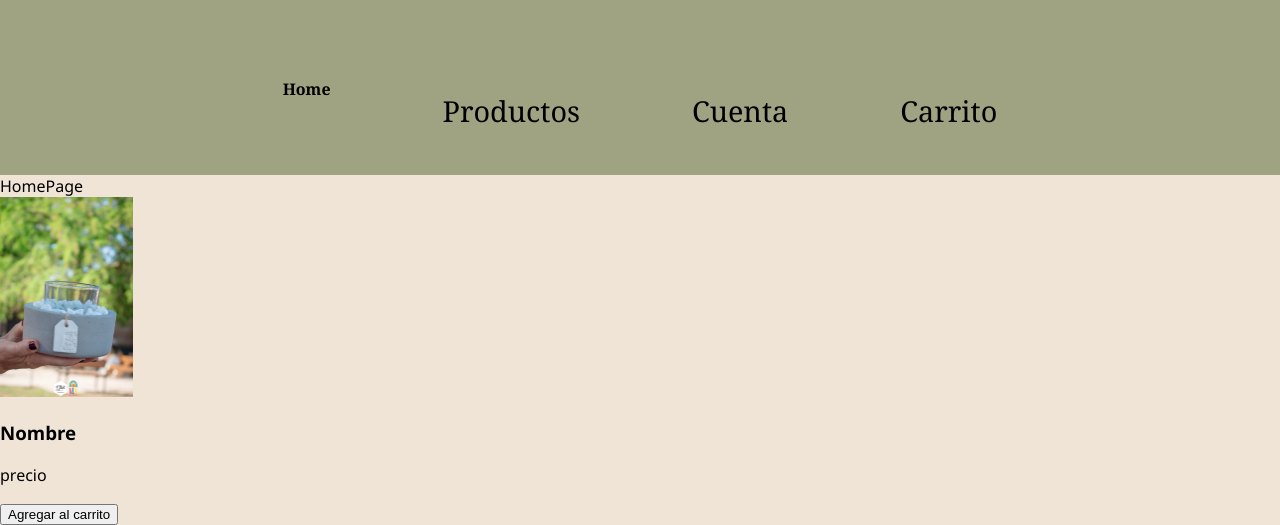
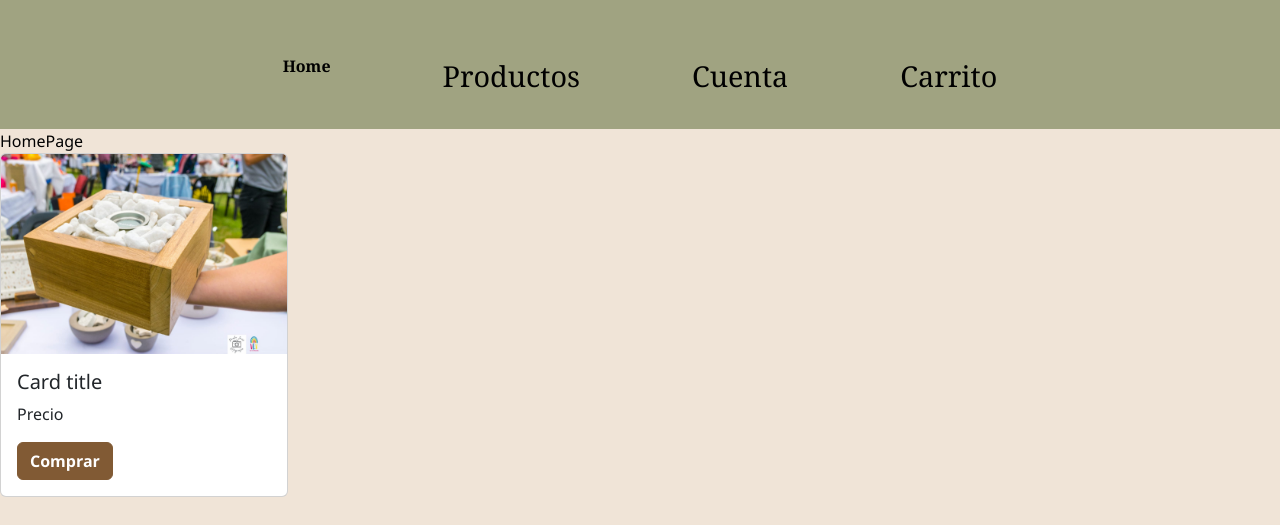
Before and after one commit to LucaPisso/RucaMeu, a React app in the folder RucaMeu/: page / in a window 1280 px wide. Shown: the part 478-1003 px from the top of the page. After the commit the page ends 975 px from the top, so only its background shows below. Built offline with nearby package versions, Linux system fonts and the light colour scheme; the HTML template or start-up script is replaced by a standard one.

Commit message:
Card styles con bootstrap personalizado

```diff
--- a/RucaMeu/package.json
+++ b/RucaMeu/package.json
@@ -10,6 +10,7 @@
     "preview": "vite preview"
   },
   "dependencies": {
+    "bootstrap": "^5.3.5",
     "react": "^19.0.0",
     "react-dom": "^19.0.0",
     "react-router": "^7.5.1",
--- a/RucaMeu/src/App.css
+++ b/RucaMeu/src/App.css
@@ -89,3 +89,23 @@ body {
   box-shadow: 0 0 0px 1000px white inset !important;
   -webkit-text-fill-color: #000 !important;
 }
+
+/* Card */
+.img-card {
+  height: 200px;
+  width: 100%;
+}
+
+/* botones en genereal (clase de bootstrap sobrescrita)*/
+.btn {
+  background-color: #815a34;
+  border-color: #815a34;
+  color: white;
+  font-weight: bold;
+}
+
+.btn:hover {
+  background-color: #6c4529;
+  border-color: #6c4529;
+  color: white;
+}
--- a/RucaMeu/src/App.jsx
+++ b/RucaMeu/src/App.jsx
@@ -8,14 +8,14 @@ import { BrowserRouter, Routes, Route } from "react-router-dom";
 
 function App() {
   return (
-    <>
+    <div>
       <NavBar />
       <Routes>
         <Route path="/" element={<HomePage />} />
         <Route path="/register" element={<RegisterPage />} />
         {/* <Route path="/login" element={<LoginPage />} /> */}
       </Routes>
-    </>
+    </div>
   );
 }
 
--- a/RucaMeu/src/components/Card.jsx
+++ b/RucaMeu/src/components/Card.jsx
@@ -1,13 +1,18 @@
 import React from "react";
-import imagen1 from "../assets/fanal-gris.jpg";
+import imagen1 from "../assets/fanal-madera.jpg";
 
 const Card = () => {
   return (
-    <div>
-      <img src={imagen1} alt="imagen" style={{ height: "200px" }} />
-      <h3>Nombre</h3>
-      <p>precio</p>
-      <button>Agregar al carrito</button>
+    <div className="card" style={{ width: "18rem" }}>
+      <img src={imagen1} className="card-img-top img-card" alt="imagen" />
+      {/*img-card esta en app.css, pude sobreescribir la de bootstrap*/}
+      <div className="card-body">
+        <h5 className="card-title">Card title</h5>
+        <p className="card-text">Precio</p>
+        <a href="#" className="btn">
+          Comprar
+        </a>
+      </div>
     </div>
   );
 };
--- a/RucaMeu/src/main.jsx
+++ b/RucaMeu/src/main.jsx
@@ -1,7 +1,9 @@
 import { StrictMode } from "react";
 import { createRoot } from "react-dom/client";
+import { BrowserRouter } from "react-router-dom";
+
+import "bootstrap/dist/css/bootstrap.min.css";
 import App from "./App.jsx";
-import { BrowserRouter } from "react-router-dom";
 
 createRoot(document.getElementById("root")).render(
   <BrowserRouter>
```
Also changed, not shown: 1 other file (tests, documents, lock files or other folders).
